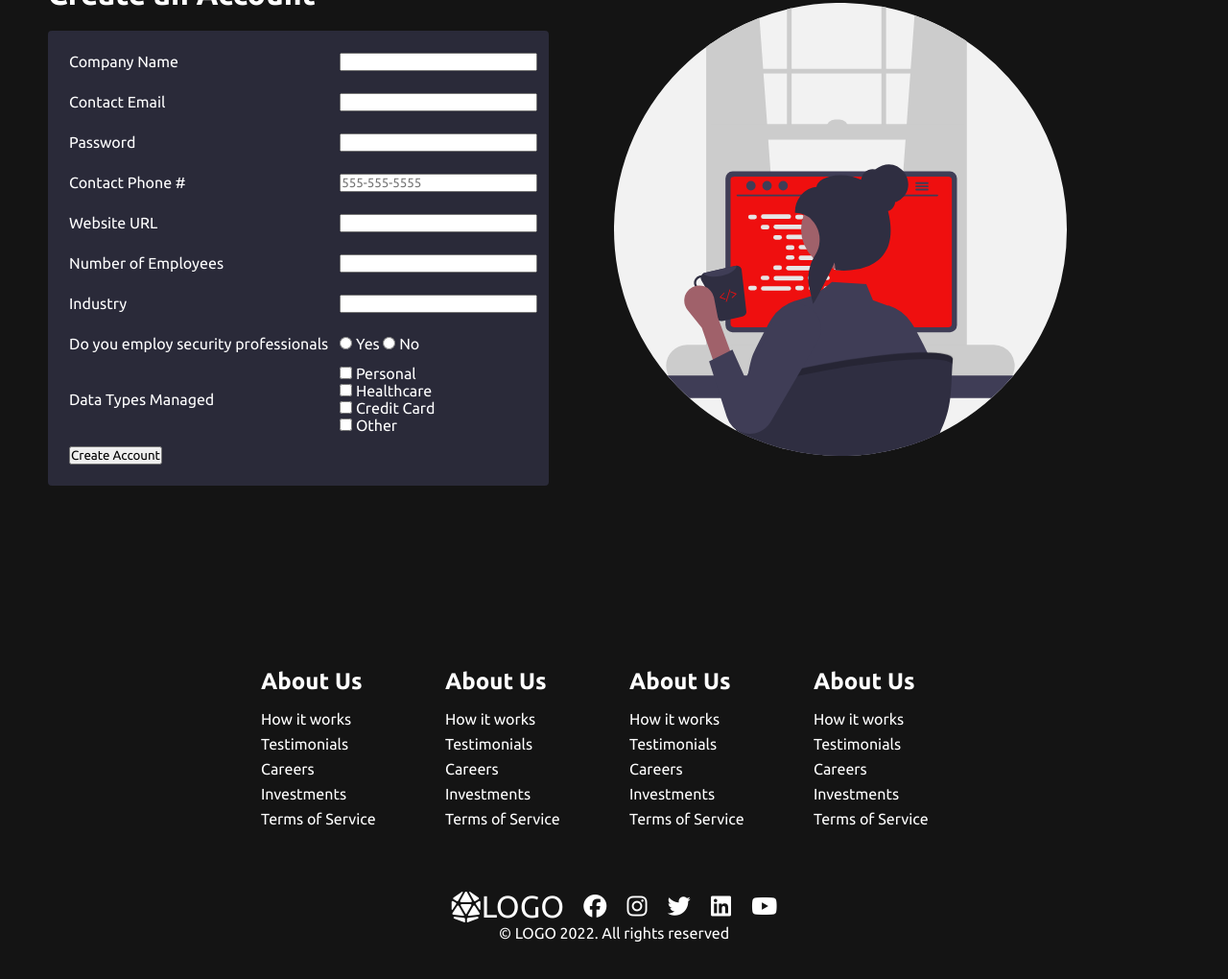
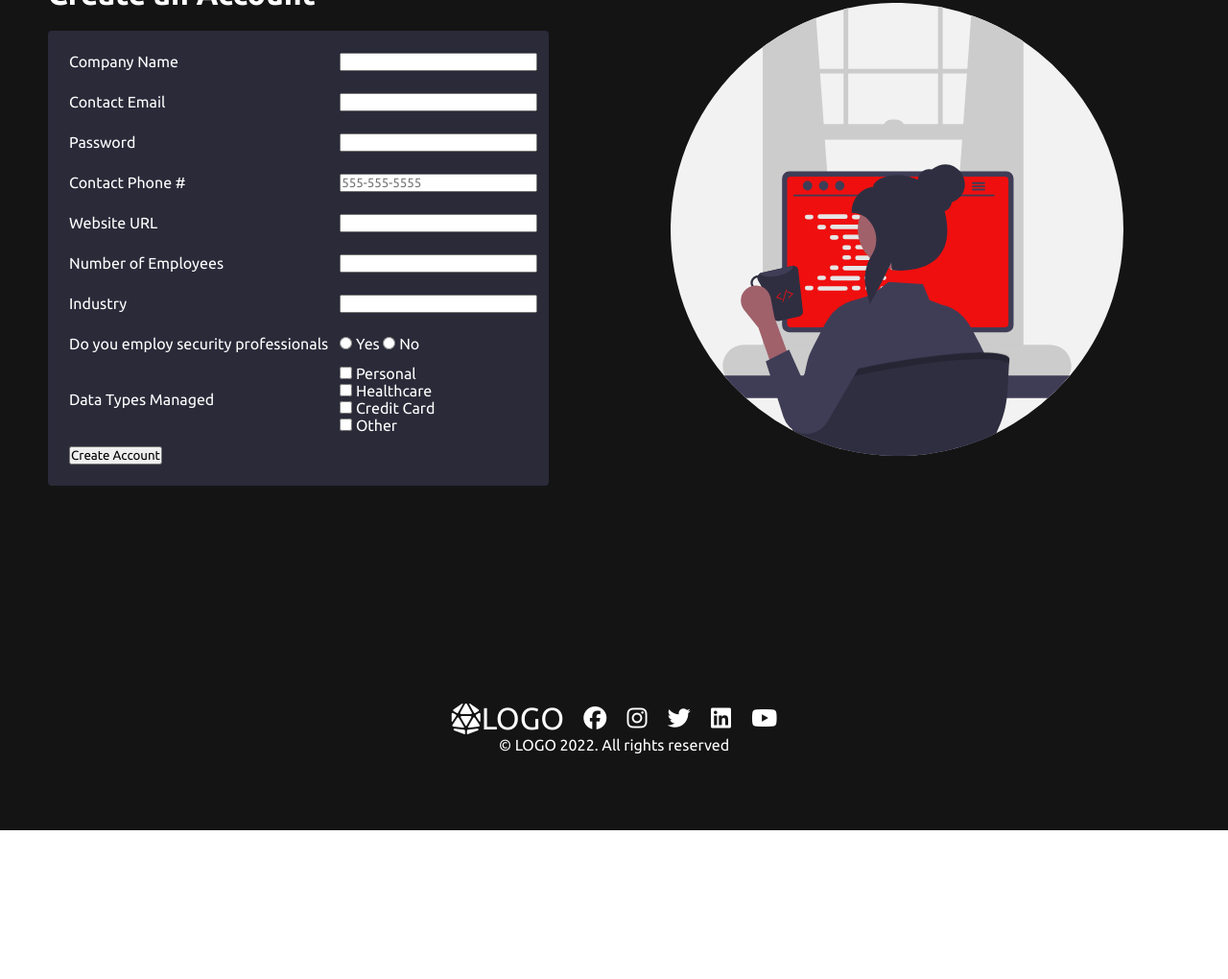
Before and after one commit to kyleegordon/per_scholas_front_end_sba, a plain HTML site: page signup.html in a window 1280 px wide. Shown: the part 200-1220 px from the top of the page at 96% size. After the commit the page ends 1065 px from the top, so only its background shows below. Drawn offline with Linux system fonts and the light colour scheme.

```diff
--- a/signup.html
+++ b/signup.html
@@ -28,7 +28,23 @@
 
         }
 
+        .services {
+            height: 10px;
+        }
 
+        @media screen and (max-width: 960px) {
+
+        .services {
+            height: 600px;
+
+        }
+
+        @media screen and (max-width: 480px) {
+
+            .services {
+                height: 400px;
+            }
+        }
 
     </style>
 </head>
@@ -158,51 +174,15 @@
                     </form>
                 </table>
             </div>
-            <div class="main_img--container">
+            <div class="main__img--container">
                 <img src="images/undraw_programmer_re_owql.svg" alt="cyber professional image" id="main__img">
             </div>
         </div>
     </div>
 
+    <div class="services"></div>
+
     <div class="footer__container">
-        <div class="footer__links">
-            <div class="footer__link--wrapper">
-                <div class="footer__link--items">
-                    <h2>About Us</h2>
-                    <a href="/">How it works</a>
-                    <a href="/">Testimonials</a>
-                    <a href="/">Careers</a>
-                    <a href="/">Investments</a>
-                    <a href="/">Terms of Service</a>
-                </div>
-                <div class="footer__link--items">
-                    <h2>About Us</h2>
-                    <a href="/">How it works</a>
-                    <a href="/">Testimonials</a>
-                    <a href="/">Careers</a>
-                    <a href="/">Investments</a>
-                    <a href="/">Terms of Service</a>
-                </div>
-            </div>
-            <div class="footer__link--wrapper">
-                <div class="footer__link--items">
-                    <h2>About Us</h2>
-                    <a href="/">How it works</a>
-                    <a href="/">Testimonials</a>
-                    <a href="/">Careers</a>
-                    <a href="/">Investments</a>
-                    <a href="/">Terms of Service</a>
-                </div>
-                <div class="footer__link--items">
-                    <h2>About Us</h2>
-                    <a href="/">How it works</a>
-                    <a href="/">Testimonials</a>
-                    <a href="/">Careers</a>
-                    <a href="/">Investments</a>
-                    <a href="/">Terms of Service</a>
-                </div>
-            </div>
-        </div>
         <div class="social__media">
             <div class="social__media--wrap">
                 <div class="footer__logo">
--- a/styles.css
+++ b/styles.css
@@ -285,7 +285,7 @@
     width: 100%
 }
 
-main__img--container {
+.main__img--container {
     text-align: center;
 }
 
@@ -482,7 +482,7 @@ main__img--container {
     text-decoration: none;
     font-size: 2rem;
 }
-.footer__links {
+/* .footer__links {
     width: 100%;
     max-width: 1000px;
     display: flex;
@@ -520,7 +520,7 @@ main__img--container {
 .footer__link--items a:hover {
     color: #e9e9e9;
     transition: 0.3s ease-out;
-}
+} */
 
 /*** Social Media Icons Footer Styles ***/
 
@@ -574,9 +574,9 @@ text-align: center;
 
 @media screen and (max-width: 820px) {
 
-    .footer__links {
+    /* .footer__links {
         padding-top: 2rem;
-    }
+    } */
 
     #footer__logo {
         margin-bottom: 2rem;
@@ -586,23 +586,23 @@ text-align: center;
         margin-bottom: 2rem;
     }
 
-    .footer__link--wrapper {
+    /* .footer__link--wrapper {
         flex-direction: column;
-    }
+    } */
 
     .social__media--wrap {
         flex-direction: column;
     }
 }
 
-@media screen and (max-width: 480px) {
+/* @media screen and (max-width: 480px) {
 
     .footer__link--items {
         margin: 0;
         padding: 10px;
         width: 100%;
     }
-}
+} */
 
 
 
```
Also changed, not shown: index.html (+1 -39 lines).
